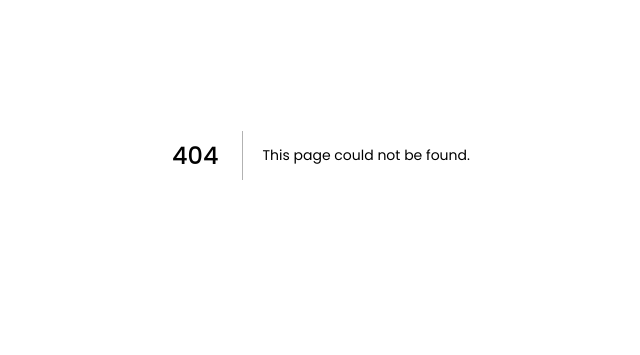
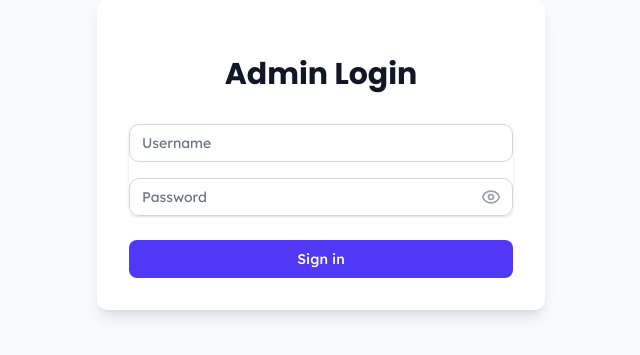
Before and after one commit to web3sandyyy/sketch, a Next.js app: page /admin in a window 1280 px wide. Before the commit this address had no page. Shown: the part 245-600 px from the top of the page, without its empty margins (319-959 px from the left). Built offline with nearby package versions, Linux system fonts and the light colour scheme.

Commit message:
admin login added

```diff
--- a/package.json
+++ b/package.json
@@ -10,10 +10,12 @@
   },
   "dependencies": {
     "@radix-ui/react-slot": "^1.2.2",
+    "@types/js-cookie": "^3.0.6",
     "class-variance-authority": "^0.7.1",
     "clsx": "^2.1.1",
     "embla-carousel-react": "^8.6.0",
     "framer-motion": "^12.10.5",
+    "js-cookie": "^3.0.5",
     "lucide-react": "^0.509.0",
     "next": "15.3.2",
     "react": "^19.0.0",
--- /dev/null
+++ b/src/app/admin/dashboard/page.tsx
@@ -0,0 +1,32 @@
+"use client";
+
+import { useRouter } from "next/navigation";
+import Cookies from "js-cookie";
+
+export default function AdminDashboard() {
+  const router = useRouter();
+
+  const handleLogout = () => {
+    Cookies.remove("authorized");
+    router.push("/admin");
+  };
+
+  return (
+    <div className="min-h-screen bg-gray-50 p-8">
+      <div className="max-w-7xl mx-auto">
+        <div className="flex justify-between items-center mb-8">
+          <h1 className="text-3xl font-bold text-gray-900">Admin Dashboard</h1>
+          <button
+            onClick={handleLogout}
+            className="px-4 py-2 bg-red-600 text-white rounded-md hover:bg-red-700 focus:outline-none focus:ring-2 focus:ring-red-500 focus:ring-offset-2"
+          >
+            Logout
+          </button>
+        </div>
+        <div className="bg-white rounded-lg shadow p-6">
+          <p className="text-gray-600">Welcome to the admin dashboard!</p>
+        </div>
+      </div>
+    </div>
+  );
+}
--- /dev/null
+++ b/src/app/admin/page.tsx
@@ -0,0 +1,18 @@
+import Login from "@/components/admin/Login";
+
+export default function AdminLogin() {
+
+
+  return (
+    <div className="min-h-screen flex items-center justify-center bg-gray-50">
+      <div className="max-w-md w-full space-y-8 p-8 bg-white rounded-lg shadow-lg">
+        <div>
+          <h2 className="mt-6 text-center text-3xl font-extrabold text-gray-900">
+            Admin Login
+          </h2>
+        </div>
+        <Login />
+      </div>
+    </div>
+  );
+}
--- /dev/null
+++ b/src/components/admin/Login.tsx
@@ -0,0 +1,84 @@
+"use client";
+import { useRouter } from "next/navigation";
+import React, { useState } from "react";
+import Cookies from "js-cookie";
+import { Eye, EyeOff } from "lucide-react";
+
+const Login = () => {
+  const [username, setUsername] = useState("");
+  const [password, setPassword] = useState("");
+  const [showPassword, setShowPassword] = useState(false);
+  const [error, setError] = useState("");
+  const router = useRouter();
+
+  const handleSubmit = (e: React.FormEvent) => {
+    e.preventDefault();
+    if (password === "12345678") {
+      Cookies.set("authorized", "true", { expires: 30 }); // Expires in 30 days
+      router.push("/admin/dashboard");
+    } else {
+      setError("Invalid credentials");
+    }
+  };
+
+  return (
+    <form className="mt-8 space-y-6" onSubmit={handleSubmit}>
+      <div className="rounded-md shadow-sm space-y-4">
+        <div>
+          <label htmlFor="username" className="sr-only">
+            Username
+          </label>
+          <input
+            id="username"
+            name="username"
+            type="text"
+            required
+            className="appearance-none rounded-lg relative block w-full px-3 py-2 border border-gray-300 placeholder-gray-500 text-gray-900 focus:outline-none focus:ring-indigo-500 focus:border-indigo-500 focus:z-10 sm:text-sm"
+            placeholder="Username"
+            value={username}
+            onChange={(e) => setUsername(e.target.value)}
+          />
+        </div>
+        <div className="relative">
+          <label htmlFor="password" className="sr-only">
+            Password
+          </label>
+          <input
+            id="password"
+            name="password"
+            type={showPassword ? "text" : "password"}
+            required
+            className="appearance-none rounded-lg relative block w-full px-3 py-2 border border-gray-300 placeholder-gray-500 text-gray-900 focus:outline-none focus:ring-indigo-500 focus:border-indigo-500 focus:z-10 sm:text-sm"
+            placeholder="Password"
+            value={password}
+            onChange={(e) => setPassword(e.target.value)}
+          />
+          <button
+            type="button"
+            className="absolute inset-y-0 right-0 pr-3 flex items-center cursor-pointer"
+            onClick={() => setShowPassword(!showPassword)}
+          >
+            {showPassword ? (
+              <EyeOff className="h-5 w-5 text-gray-400" />
+            ) : (
+              <Eye className="h-5 w-5 text-gray-400" />
+            )}
+          </button>
+        </div>
+      </div>
+
+      {error && <div className="text-red-500 text-sm text-center">{error}</div>}
+
+      <div>
+        <button
+          type="submit"
+          className="group relative w-full flex justify-center py-2 px-4 border border-transparent text-sm font-medium rounded-md text-white bg-indigo-600 hover:bg-indigo-700 focus:outline-none focus:ring-2 focus:ring-offset-2 focus:ring-indigo-500"
+        >
+          Sign in
+        </button>
+      </div>
+    </form>
+  );
+};
+
+export default Login;
--- /dev/null
+++ b/src/middleware.ts
@@ -0,0 +1,24 @@
+import { NextResponse } from "next/server";
+import type { NextRequest } from "next/server";
+
+export function middleware(request: NextRequest) {
+  const authorized = request.cookies.get("authorized");
+
+  if (request.nextUrl.pathname === "/admin") {
+    if (authorized && authorized.value === "true") {
+      return NextResponse.redirect(new URL("/admin/dashboard", request.url));
+    }
+  }
+
+  if (request.nextUrl.pathname.startsWith("/admin/dashboard")) {
+    if (!authorized || authorized.value !== "true") {
+      return NextResponse.redirect(new URL("/admin", request.url));
+    }
+  }
+
+  return NextResponse.next();
+}
+
+export const config = {
+  matcher: ["/admin", "/admin/dashboard"],
+};
```
Also changed, not shown: 1 other file (tests, documents, lock files or other folders).
